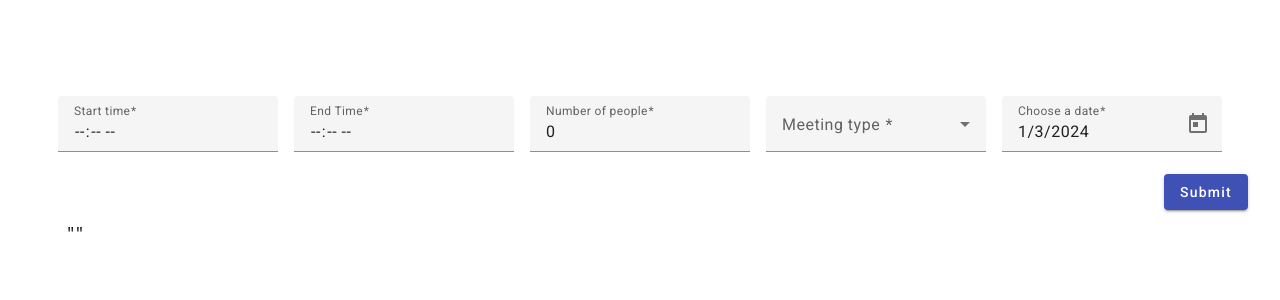
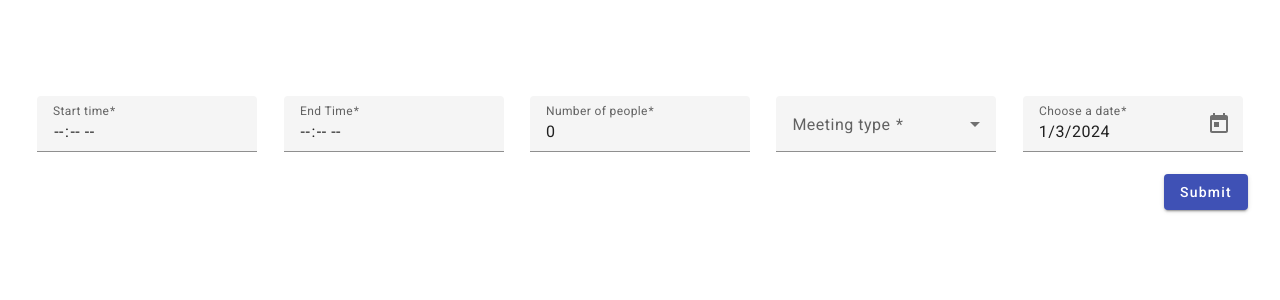
Before and after one commit to TegHocine/Meeting-Planner-Front, an Angular app: page / in a window 1280 px wide. Shown: the top 300 px of the page. Built offline with nearby package versions, Linux system fonts and the light colour scheme.

Commit message:
update room table to show response

```diff
--- a/src/app/app.component.ts
+++ b/src/app/app.component.ts
@@ -15,6 +15,4 @@ import { RouterOutlet } from '@angular/router';
     <router-outlet></router-outlet>
   `,
 })
-export class AppComponent {
-  title = 'meetingPlanner';
-}
+export class AppComponent {}
--- /dev/null
+++ b/src/app/components/room-table/room-table.component.css
@@ -0,0 +1,11 @@
+.room-table {
+  width: 100%;
+  border-radius: 0.5rem;
+  overflow: hidden;
+  width: fit-content;
+}
+
+.room-table * {
+  white-space: nowrap;
+  min-width: fit-content;
+}
--- /dev/null
+++ b/src/app/components/room-table/room-table.component.html
@@ -0,0 +1,54 @@
+@if (dataSource) {
+<table mat-table [dataSource]="dataSource" class="mat-elevation-z8 room-table">
+  <!-- ID Column -->
+  <ng-container matColumnDef="id">
+    <th mat-header-cell *matHeaderCellDef>ID</th>
+    <td mat-cell *matCellDef="let element">{{ element.id }}</td>
+  </ng-container>
+
+  <!-- Start Time Column -->
+  <ng-container matColumnDef="startTime">
+    <th mat-header-cell *matHeaderCellDef>Start Time</th>
+    <td mat-cell *matCellDef="let element">{{ element.startTime }}</td>
+  </ng-container>
+
+  <!-- End Time Column -->
+  <ng-container matColumnDef="endTime">
+    <th mat-header-cell *matHeaderCellDef>End Time</th>
+    <td mat-cell *matCellDef="let element">{{ element.endTime }}</td>
+  </ng-container>
+
+  <!-- Date Column -->
+  <ng-container matColumnDef="date">
+    <th mat-header-cell *matHeaderCellDef>Date</th>
+    <td mat-cell *matCellDef="let element">{{ element.date }}</td>
+  </ng-container>
+
+  <!-- Number of People Column -->
+  <ng-container matColumnDef="nbrPeople">
+    <th mat-header-cell *matHeaderCellDef>Number of People</th>
+    <td mat-cell *matCellDef="let element">{{ element.nbrPeople }}</td>
+  </ng-container>
+
+  <!-- Type Column -->
+  <ng-container matColumnDef="type">
+    <th mat-header-cell *matHeaderCellDef>Type</th>
+    <td mat-cell *matCellDef="let element">{{ element.type }}</td>
+  </ng-container>
+
+  <!-- Room Name Column -->
+  <ng-container matColumnDef="roomName">
+    <th mat-header-cell *matHeaderCellDef>Room Name</th>
+    <td mat-cell *matCellDef="let element">{{ element.room.name }}</td>
+  </ng-container>
+
+  <!-- Equipment List Column -->
+  <ng-container matColumnDef="equipmentList">
+    <th mat-header-cell *matHeaderCellDef>Equipment List</th>
+    <td mat-cell *matCellDef="let element">{{ element.equipmentList }}</td>
+  </ng-container>
+
+  <tr mat-header-row *matHeaderRowDef="displayedColumns"></tr>
+  <tr mat-row *matRowDef="let row; columns: displayedColumns"></tr>
+</table>
+}
--- /dev/null
+++ b/src/app/components/room-table/room-table.component.ts
@@ -0,0 +1,24 @@
+import { MeetingType } from '@/types/meetingType';
+import { Component, Input } from '@angular/core';
+import { MatTableModule } from '@angular/material/table';
+
+@Component({
+  selector: 'app-room-table',
+  standalone: true,
+  imports: [MatTableModule],
+  templateUrl: './room-table.component.html',
+  styleUrl: './room-table.component.css',
+})
+export class RoomTableComponent {
+  displayedColumns: string[] = [
+    'id',
+    'startTime',
+    'endTime',
+    'date',
+    'nbrPeople',
+    'type',
+    'roomName',
+    'equipmentList',
+  ];
+  @Input() dataSource: MeetingType[] | null = null;
+}
--- a/src/app/page/meeting/meeting.component.css
+++ b/src/app/page/meeting/meeting.component.css
@@ -3,6 +3,8 @@
   margin-inline: auto;
   padding-inline: 2rem;
   padding-block: 6rem;
+  display: grid;
+  gap: 1rem;
 }
 
 .example-container mat-form-field {
@@ -10,11 +12,10 @@
 }
 
 .example-form-fields {
-  display: flex;
-  align-items: center;
-  flex-wrap: wrap;
-  justify-content: center;
   gap: 1rem;
+  display: grid;
+  grid-template-columns: repeat(auto-fit, minmax(220px, 1fr));
+  place-items: center;
 }
 
 .button-form-data-container {
@@ -23,3 +24,8 @@
   align-items: center;
   text-transform: uppercase;
 }
+
+.room-table-container {
+  overflow: scroll;
+  padding: 2rem;
+}
--- a/src/app/page/meeting/meeting.component.html
+++ b/src/app/page/meeting/meeting.component.html
@@ -59,7 +59,9 @@
       <button mat-raised-button type="submit" color="primary">Submit</button>
     </div>
   </form>
-  <pre>
-    {{ data | json }}
-  </pre>
+  <div class="room-table-container">
+    @if (data) {
+    <app-room-table [dataSource]="[data]"></app-room-table>
+    }
+  </div>
 </div>
--- a/src/app/page/meeting/meeting.component.ts
+++ b/src/app/page/meeting/meeting.component.ts
@@ -1,4 +1,6 @@
+import { RoomTableComponent } from '@/components/room-table/room-table.component';
 import { MeetingService } from '@/service/meeting.service';
+import { MeetingType } from '@/types/meetingType';
 import { JsonPipe } from '@angular/common';
 import { Component } from '@angular/core';
 import {
@@ -30,6 +32,7 @@ import { MatSelectModule } from '@angular/material/select';
     MatNativeDateModule,
     MatButtonModule,
     JsonPipe,
+    RoomTableComponent,
   ],
   providers: [MeetingService],
   templateUrl: './meeting.component.html',
@@ -45,11 +48,11 @@ export class MeetingComponent {
     type: new FormControl('', Validators.required),
   });
 
-  data: any = '';
+  data: MeetingType | null = null;
 
   formatDate(date: Date) {
     const year = date.getFullYear();
-    const month = String(date.getMonth() + 1).padStart(2, '0'); // Months are zero-based
+    const month = String(date.getMonth() + 1).padStart(2, '0');
     const day = String(date.getDate()).padStart(2, '0');
 
     return `${year}-${month}-${day}`;
@@ -63,8 +66,6 @@ export class MeetingComponent {
       nbrPeople: this.formData.value.nbrPeople ?? 0,
       type: this.formData.value.type ?? '',
     };
-    console.log(this.formData.errors, formatedData);
-    if (this.formData.errors) return;
 
     this.meetingService.addMeeting(formatedData).subscribe((resp) => {
       console.log(resp);
--- /dev/null
+++ b/src/app/types/meetingType.ts
@@ -0,0 +1,17 @@
+export type RoomType = {
+  id: string;
+  name: string;
+  capacity: number;
+  equipment: string;
+};
+
+export type MeetingType = {
+  id: string;
+  startTime: string;
+  endTime: string;
+  date: string;
+  nbrPeople: number;
+  type: string;
+  room: RoomType;
+  equipmentList: string;
+};
--- a/src/styles.css
+++ b/src/styles.css
@@ -1,4 +1,21 @@
 /* You can add global styles to this file, and also import other style files */
 
-html, body { height: 100%; }
-body { margin: 0; font-family: Roboto, "Helvetica Neue", sans-serif; }
+html,
+body {
+  height: 100%;
+}
+body {
+  margin: 0;
+  font-family: Roboto, "Helvetica Neue", sans-serif;
+}
+
+/* Hide scrollbar for Chrome, Safari and Opera */
+*::-webkit-scrollbar {
+  display: none;
+}
+
+/* Hide scrollbar for IE, Edge and Firefox */
+* {
+  -ms-overflow-style: none; /* IE and Edge */
+  scrollbar-width: none; /* Firefox */
+}
```
Also changed, not shown: src/app/app.component.css (deleted), 1 other file (tests, documents, lock files or other folders).
